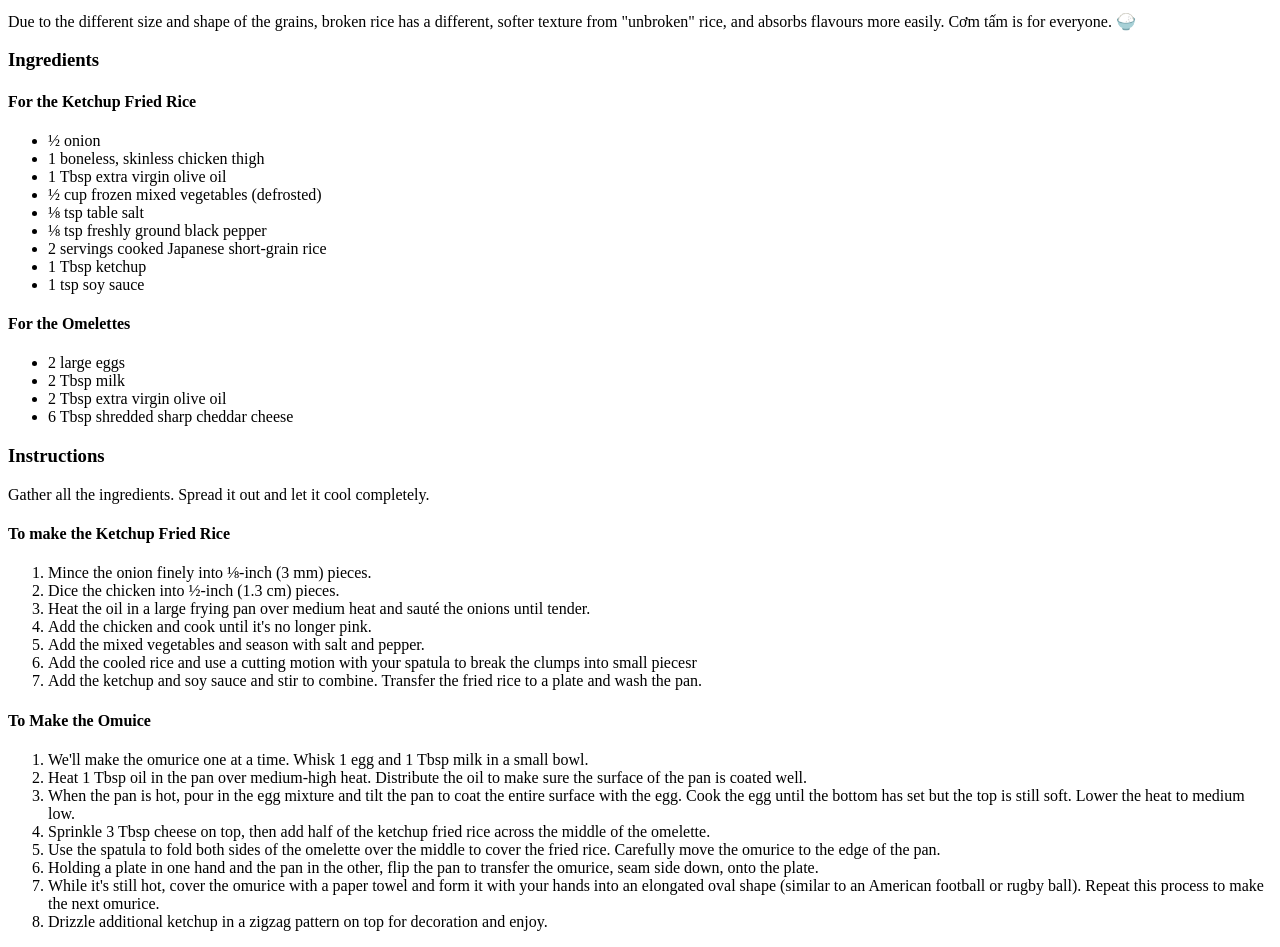
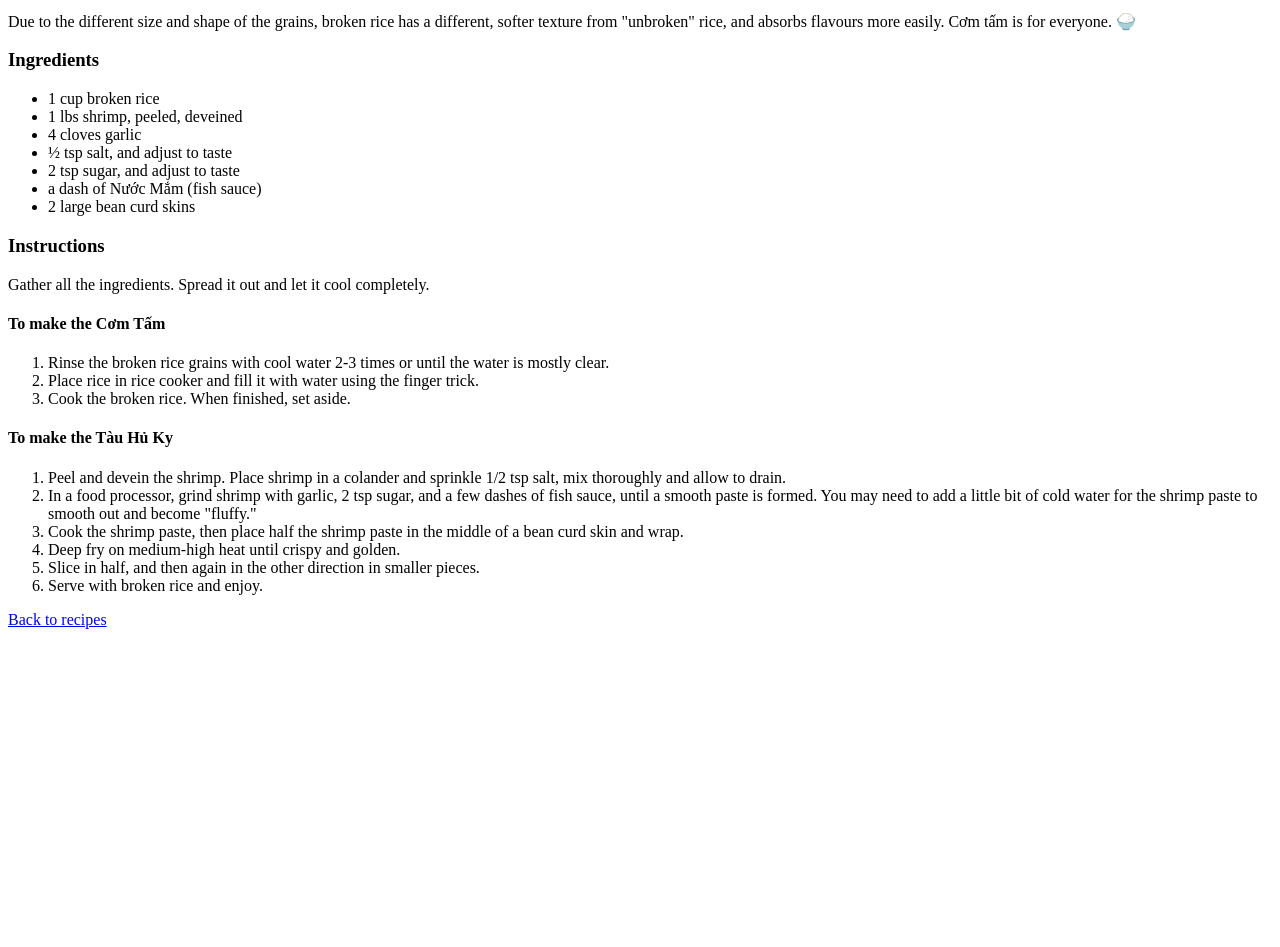
Before and after one commit to austinhuynh/odin-recipes, a plain HTML site: page recipes/comtam.html in a window 1280 px wide. Shown: the part 640-1587 px from the top of the page. After the commit the page ends 1277 px from the top, so only its background shows below. Drawn offline with Linux system fonts and the light colour scheme.

Commit message:
finish comtam, finish towkway

```diff
--- a/recipes/comtam.html
+++ b/recipes/comtam.html
@@ -19,47 +19,35 @@
                 and absorbs flavours more easily. Cơm tấm is for everyone. 🍚
             </p>
         <h3>Ingredients</h3>
-        <h4>For the Ketchup Fried Rice</h4>
             <ul>
-                <li>½ onion</li>
-                <li>1 boneless, skinless chicken thigh</li>
-                <li>1 Tbsp extra virgin olive oil</li>
-                <li>½ cup frozen mixed vegetables (defrosted)</li>
-                <li>⅛ tsp table salt</li>
-                <li>⅛ tsp freshly ground black pepper</li>
-                <li>2 servings cooked Japanese short-grain rice</li>
-                <li>1 Tbsp ketchup</li>
-                <li>1 tsp soy sauce</li>
+                <li>1 cup broken rice</li>
+                <li>1 lbs shrimp, peeled, deveined</li>
+                <li>4 cloves garlic</li>
+                <li>½ tsp salt, and adjust to taste</li>
+                <li>2 tsp sugar, and adjust to taste</li>
+                <li>a dash of Nước Mắm (fish sauce)</li>
+                <li>2 large bean curd skins</li>
             </ul>
-        <h4>For the Omelettes</h4>
-        <ul>
-            <li>2 large eggs</li>
-            <li>2 Tbsp milk</li>
-            <li>2 Tbsp extra virgin olive oil</li>
-            <li>6 Tbsp shredded sharp cheddar cheese</li>
-        </ul>
+
         <h3>Instructions</h3>
         <p>Gather all the ingredients. Spread it out and let it cool completely.</p>
-        <h4>To make the Ketchup Fried Rice</h4>
+        <h4>To make the Cơm Tấm </h4>
+        <ol>
+            <li>Rinse the broken rice grains with cool water 2-3 times or until the water is mostly clear.</li>
+            <li>Place rice in rice cooker and fill it with water using the finger trick. </li>
+            <li>Cook the broken rice. When finished, set aside.</li>
+        </ol>
+</body>
+        <h4>To make the Tàu Hủ Ky </h4>
             <ol>
-                <li>Mince the onion finely into ⅛-inch (3 mm) pieces.</li>
-                <li>Dice the chicken into ½-inch (1.3 cm) pieces.</li>
-                <li>Heat the oil in a large frying pan over medium heat and sauté the onions until tender.</li>
-                <li>Add the chicken and cook until it's no longer pink.</li>
-                <li>Add the mixed vegetables and season with salt and pepper.</li>
-                <li>Add the cooled rice and use a cutting motion with your spatula to break the clumps into small piecesr</li>
-                <li>Add the ketchup and soy sauce and stir to combine. Transfer the fried rice to a plate and wash the pan.</li>
+                <li>Peel and devein the shrimp. Place shrimp in a colander and sprinkle 1/2 tsp salt, mix thoroughly and allow to drain.</li>
+                <li>In a food processor, grind shrimp with garlic, 2 tsp sugar, and a few dashes of fish sauce, until a smooth paste is formed. You may need to add a little bit of cold water for the shrimp paste to smooth out and become "fluffy."</li>
+                <li>Cook the shrimp paste, then place half the shrimp paste in the middle of a bean curd skin and wrap.</li>
+                <li>Deep fry on medium-high heat until crispy and golden.</li>
+                <li>Slice in half, and then again in the other direction in smaller pieces. </li>
+                <li>Serve with broken rice and enjoy.</li>
             </ol>
-        <h4>To Make the Omuice</h4>
-        <ol>
-            <li>We'll make the omurice one at a time. Whisk 1 egg and 1 Tbsp milk in a small bowl.</li>
-            <li>Heat 1 Tbsp oil in the pan over medium-high heat. Distribute the oil to make sure the surface of the pan is coated well.</li>
-            <li>When the pan is hot, pour in the egg mixture and tilt the pan to coat the entire surface with the egg. Cook the egg until the bottom has set but the top is still soft. Lower the heat to medium low.</li>
-            <li>Sprinkle 3 Tbsp cheese on top, then add half of the ketchup fried rice across the middle of the omelette.</li>
-            <li>Use the spatula to fold both sides of the omelette over the middle to cover the fried rice. Carefully move the omurice to the edge of the pan.</li>
-            <li>Holding a plate in one hand and the pan in the other, flip the pan to transfer the omurice, seam side down, onto the plate.</li>
-            <li>While it's still hot, cover the omurice with a paper towel and form it with your hands into an elongated oval shape (similar to an American football or rugby ball). Repeat this process to make the next omurice.</li>
-            <li>Drizzle additional ketchup in a zigzag pattern on top for decoration and enjoy.</li>
-        </ol>
+
+            <a href="../index.html">Back to recipes</a>
     </body>
 </html>
```
Also changed, not shown: index.html (+6 -1 lines), recipes/omurice.html (+3 -1 lines), recipes/towkway.html (added, +54 -0 lines), 1 other file.
